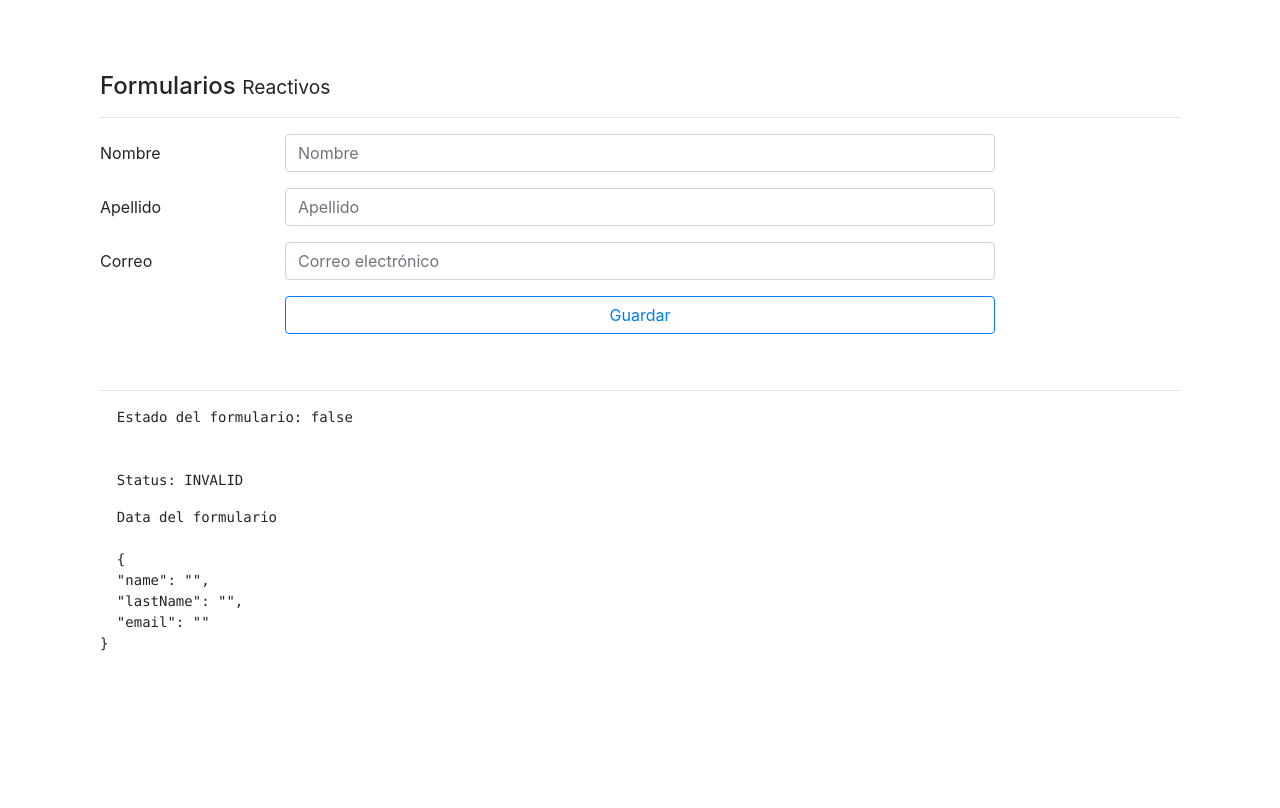
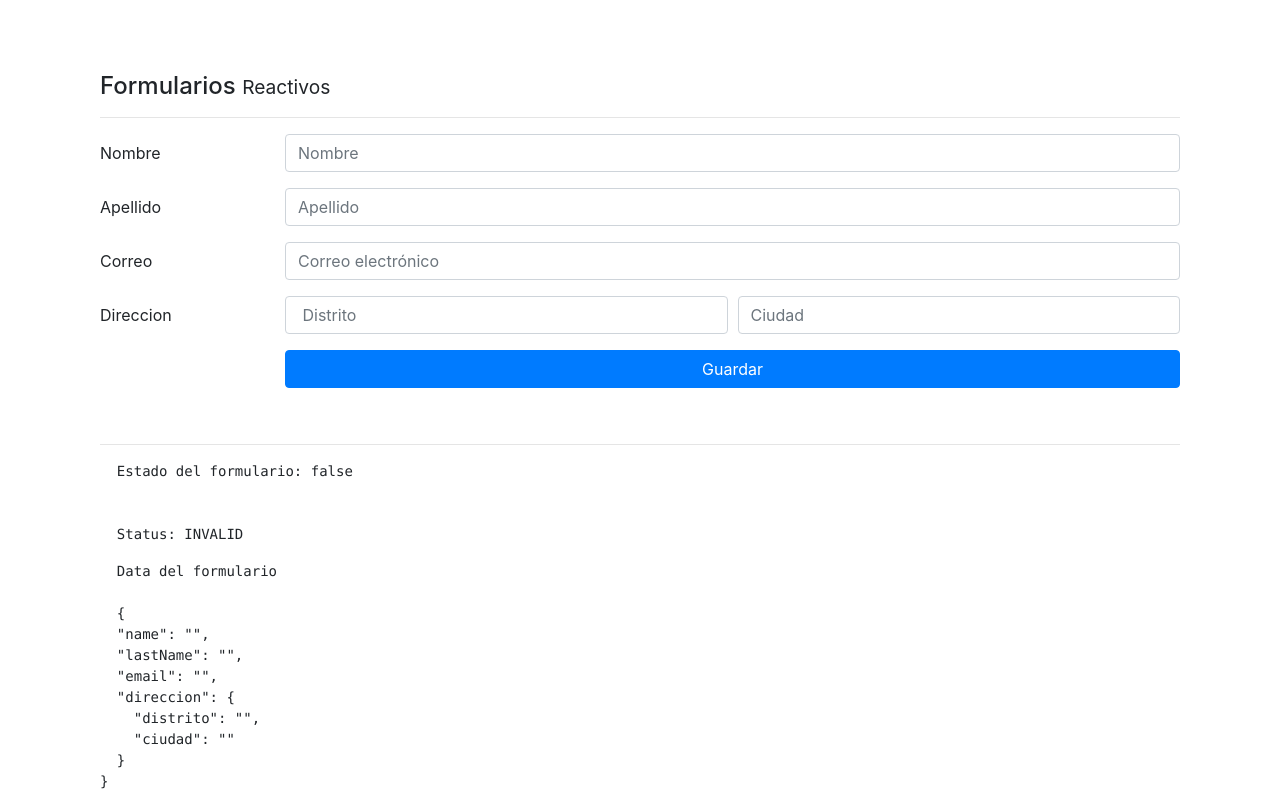
Before and after one commit to franmc01/Angular-Formularios, an Angular app: page /reactivos in a window 1280 px wide. Built offline with nearby package versions, Linux system fonts and the light colour scheme.

Commit message:
Configurado los formulario reactivos con validaciones

```diff
--- a/src/app/pages/reactivos/reactivos.component.html
+++ b/src/app/pages/reactivos/reactivos.component.html
@@ -4,32 +4,23 @@
 <h4>Formularios <small> Reactivos </small></h4>
 <hr>
 <form autocomplete="off" [formGroup]="formulario" (ngSubmit)="Guardar()">
-
   <div>
 
     <div class="form-group row">
       <label class="col-2 col-form-label">Nombre</label>
-      <div class="col-8">
-
-        <input class="form-control"
-               type="text"
-               placeholder="Nombre"
-               formControlName="name"
-               [class.is-invalid]="nombreNoValido">
+      <div class="col">
+        <input class="form-control" type="text" placeholder="Nombre" formControlName="name"
+          [class.is-invalid]="nombreNoValido">
         <small *ngIf="nombreNoValido" class="text-danger">Debe completar este campo</small>
       </div>
     </div>
 
     <div class="form-group row">
       <label class="col-2 col-form-label">Apellido</label>
-      <div class="col-8">
-
-        <input class="form-control"
-               type="text"
-               placeholder="Apellido"
-               formControlName="lastName"
-               [class.is-invalid]="apellidoNoValido">
-               <small *ngIf="apellidoNoValido" class="text-danger">Debe completar este campo</small>
+      <div class="col">
+        <input class="form-control" type="text" placeholder="Apellido" formControlName="lastName"
+          [class.is-invalid]="apellidoNoValido">
+        <small *ngIf="apellidoNoValido" class="text-danger">Debe completar este campo</small>
       </div>
     </div>
 
@@ -37,32 +28,35 @@
 
   <div class="form-group row">
     <label class="col-2 col-form-label">Correo</label>
-    <div class="col-8">
-
-      <input class="form-control"
-             type="email"
-             placeholder="Correo electrónico"
-             formControlName="email"
-             [class.is-invalid]="correoNoValido">
-        <small *ngIf="correoNoValido" class="text-danger">Debe completar este campo con un correo válido</small>
+    <div class="col">
+      <input class="form-control" type="email" placeholder="Correo electrónico" formControlName="email"
+        [class.is-invalid]="correoNoValido">
+      <small *ngIf="correoNoValido" class="text-danger">Debe completar este campo con un correo válido</small>
     </div>
   </div>
 
-
+  <div class="form-group row" formGroupName="direccion">
+    <label class="col-2 col-form-label">Direccion</label>
+    <div class="form-row col">
+      <div class="col">
+        <input type="text" class="form-control" placeholder=" Distrito" formControlName="distrito" [class.is-invalid]="distritoNoValido">
+        <small *ngIf="distritoNoValido" class="text-danger">Debe completar este campo</small>
+      </div>
+      <div class="col">
+        <input type="text" class="form-control" placeholder="Ciudad" formControlName="ciudad" [class.is-invalid]="ciudadNoValido">
+        <small *ngIf="ciudadNoValido" class="text-danger">Debe completar este campo</small>
+      </div>
+    </div>
+  </div>
 
   <div class="form-group row">
     <label class="col-2 col-form-label">&nbsp;</label>
-    <div class="input-group col-md-8">
-      <button type="submit" class="btn btn-outline-primary btn-block">
-        Guardar
-      </button>
+    <div class="input-group col">
+      <button type="submit" class="btn btn-primary btn-block"> Guardar </button>
     </div>
   </div>
 
 </form>
-
-
-
 <br>
 <hr>
 <pre>
@@ -70,8 +64,6 @@
   <br>
   Status: {{ formulario.status }}
 </pre>
-
-
 <pre>
   Data del formulario <br>
   {{ formulario.value | json }}
--- a/src/app/pages/reactivos/reactivos.component.ts
+++ b/src/app/pages/reactivos/reactivos.component.ts
@@ -1,40 +1,79 @@
 import { Component, OnInit } from '@angular/core';
-import {FormBuilder, FormGroup, Validators} from '@angular/forms';
+import { FormBuilder, FormGroup, Validators } from '@angular/forms';
 
 @Component({
   selector: 'app-reactivos',
   templateUrl: './reactivos.component.html',
-  styleUrls: ['./reactivos.component.css']
+  styleUrls: ['./reactivos.component.css'],
 })
 export class ReactivosComponent implements OnInit {
-
-
   formulario: FormGroup;
 
   constructor(private formBuilder: FormBuilder) {
     this.crearFormulario();
   }
 
-  ngOnInit(): void { }
+  ngOnInit(): void {}
 
   crearFormulario() {
     this.formulario = this.formBuilder.group({
       // x: ['valorpordefecto', validadoresSincronos, validoresAsync ],
-      name:     ['', [Validators.required, Validators.minLength(4)]],
+      name: ['', [Validators.required, Validators.minLength(4)]],
       lastName: ['', [Validators.required, Validators.minLength(4)]],
-      email:    ['', [Validators.required, Validators.pattern('[a-z 0-9._%+-]+@[a-z0-9.-]+\.[a-z]{2,3}$')]],
+      email: [
+        '',
+        [
+          Validators.required,
+          Validators.pattern('[a-z 0-9._%+-]+@[a-z0-9.-]+.[a-z]{2,3}$'),
+        ],
+      ],
+      direccion: this.formBuilder.group({
+        distrito: ['', [Validators.required, Validators.minLength(4)]],
+        ciudad: ['', [Validators.required, Validators.minLength(4)]],
+      }),
     });
   }
 
-  get nombreNoValido() { return this.formulario.get('name').invalid && this.formulario.get('name').touched }
-  get apellidoNoValido() { return this.formulario.get('lastName').invalid && this.formulario.get('lastName').touched }
-  get correoNoValido() { return this.formulario.get('email').invalid && this.formulario.get('email').touched }
+  get nombreNoValido() {
+    return (
+      this.formulario.get('name').invalid && this.formulario.get('name').touched
+    );
+  }
+  get apellidoNoValido() {
+    return (
+      this.formulario.get('lastName').invalid &&
+      this.formulario.get('lastName').touched
+    );
+  }
+  get correoNoValido() {
+    return (
+      this.formulario.get('email').invalid &&
+      this.formulario.get('email').touched
+    );
+  }
+  get distritoNoValido() {
+    return (
+      this.formulario.get('direccion.distrito').invalid &&
+      this.formulario.get('direccion.distrito').touched
+    );
+  }
+  get ciudadNoValido() {
+    return (
+      this.formulario.get('direccion.ciudad').invalid &&
+      this.formulario.get('direccion.ciudad').touched
+    );
+  }
 
   Guardar() {
     if (this.formulario.invalid) {
-      return Object.values(this.formulario.controls).forEach((controls) => { controls.markAllAsTouched(); });
+      return Object.values(this.formulario.controls).forEach((controls) => {
+        if (controls instanceof FormGroup) {
+          Object.values(controls.controls).forEach(control=> control.markAsTouched())
+        } else {
+          controls.markAllAsTouched();
+        }
+      });
     }
     console.log(this.formulario);
   }
-
 }
```
